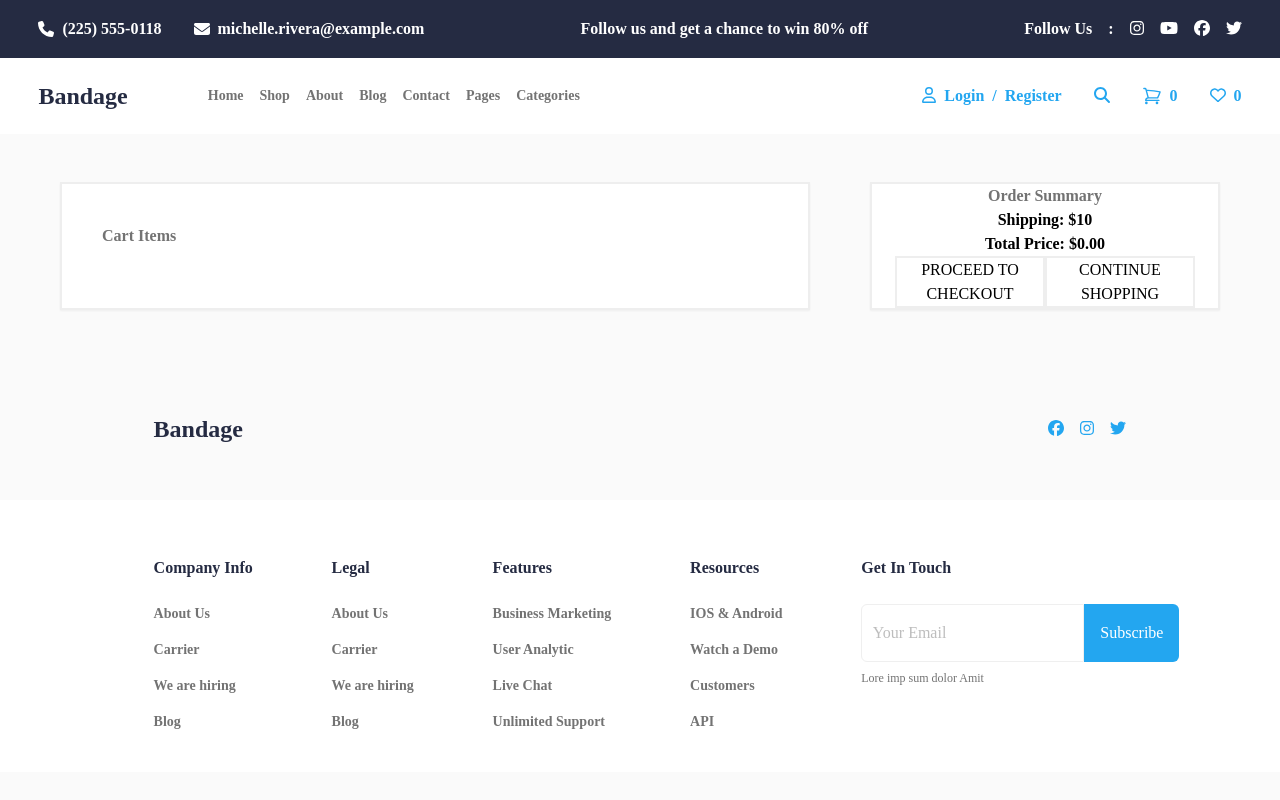
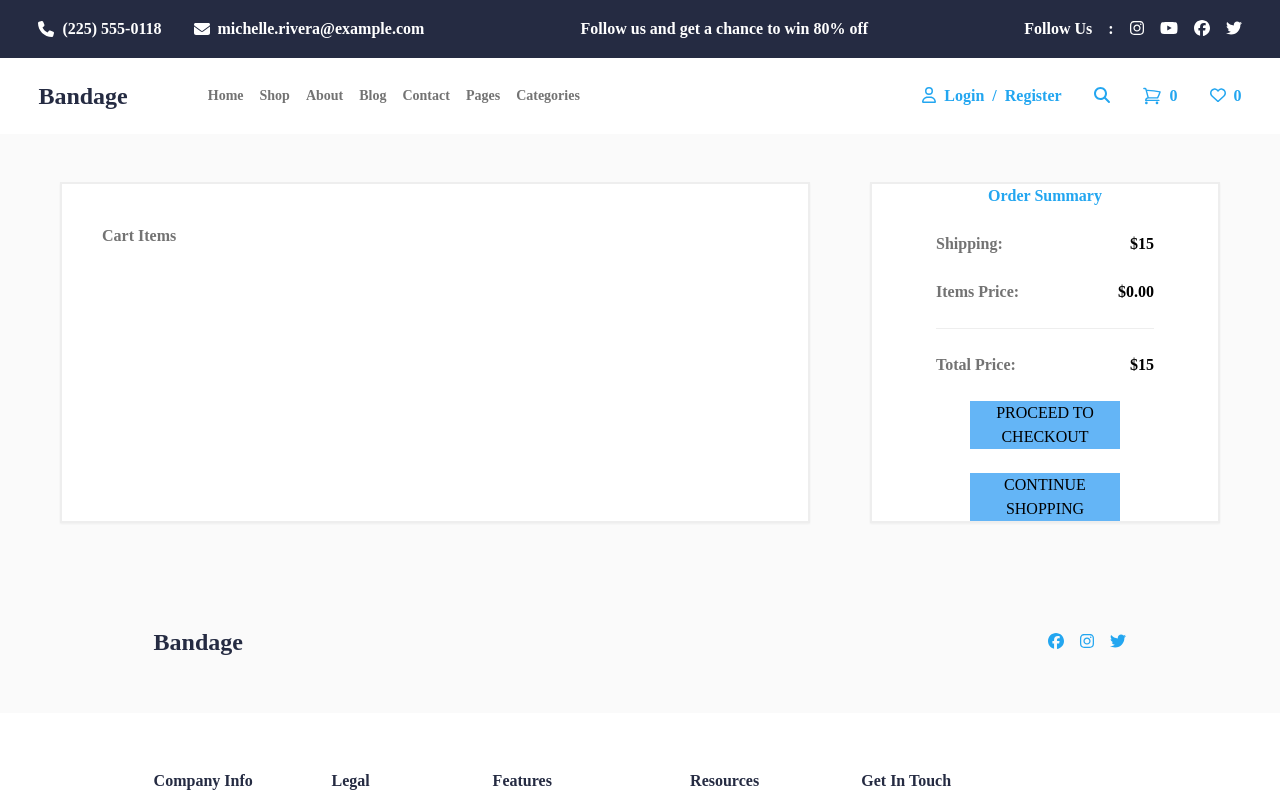
Before and after one commit to samet7ozturk/e-commerce-project, a React (Vite) app: page /shopping-cart-page in a window 1280 px wide. Shown: the top 800 px of the page. Built offline with nearby package versions, Linux system fonts and the light colour scheme; what tailwindcss-animated would draw is missing.

Commit message:
Order Summary complete

```diff
--- a/src/pages/ShoppingCartPage.jsx
+++ b/src/pages/ShoppingCartPage.jsx
@@ -103,7 +103,7 @@ const ShoppingCartPage = () => {
                 </div>
                 <button
                   onClick={() => deleteItem(cartItem)}
-                  className="pr-4 text-[#23A6F0]"
+                  className="pr-4 text-[#23A6F0] hover:scale-125 transition duration-300"
                 >
                   <FontAwesomeIcon icon={faTrash} />
                 </button>
@@ -111,15 +111,54 @@ const ShoppingCartPage = () => {
             </div>
           ))}
         </div>
-        <div className="border-2 w-[350px] text-center bg-white shadow-sm">
-          <div className="text-[#737373] font-bold">Order Summary</div>
-          <div className="font-bold">Shipping: $10</div>
-          {<p className="font-bold">Total Price: ${totalPrice}</p>}
+        <div className="flex flex-col justify-center gap-6 border-2 w-[350px] text-center bg-white shadow-sm px-[5%]">
+          <div className="text-[#23A6F0] font-bold">Order Summary</div>
+          <div className="flex font-bold justify-between">
+            <p className="text-[#737373]">Shipping:</p>
+            {totalPrice > "200" ? (
+              <p className="line-through decoration-blue-500 decoration-4">
+                $15
+              </p>
+            ) : (
+              <p>$15</p>
+            )}
+          </div>
+
+          {totalPrice > "200" ? (
+            <div className="flex flex-col font-bold justify-between">
+              <p>Free shipping on orders over 200 dollars.</p>
+            </div>
+          ) : (
+            ""
+          )}
+          {
+            <div className="flex justify-between">
+              <p className="font-bold text-[#737373]">Items Price:</p>
+              <p className="font-bold">${totalPrice}</p>
+            </div>
+          }
+
+          <hr />
+          {
+            <div className="flex justify-between">
+              <p className="font-bold text-[#737373]">Total Price:</p>
+              <p className="font-bold">
+                $
+                {parseFloat(totalPrice) > 200
+                  ? totalPrice
+                  : parseFloat(totalPrice) + 15}
+              </p>
+            </div>
+          }
           <Link to="/order-page">
-            <button className="border-2 w-[150px]">PROCEED TO CHECKOUT</button>
+            <button className="bg-blue-300 w-[150px] hover:scale-105 transition duration-300">
+              PROCEED TO CHECKOUT
+            </button>
           </Link>
           <Link to="/shopping">
-            <button className="border-2 w-[150px]">CONTINUE SHOPPING</button>
+            <button className="bg-blue-300 w-[150px] hover:scale-105 transition duration-300">
+              CONTINUE SHOPPING
+            </button>
           </Link>
         </div>
       </div>
```
